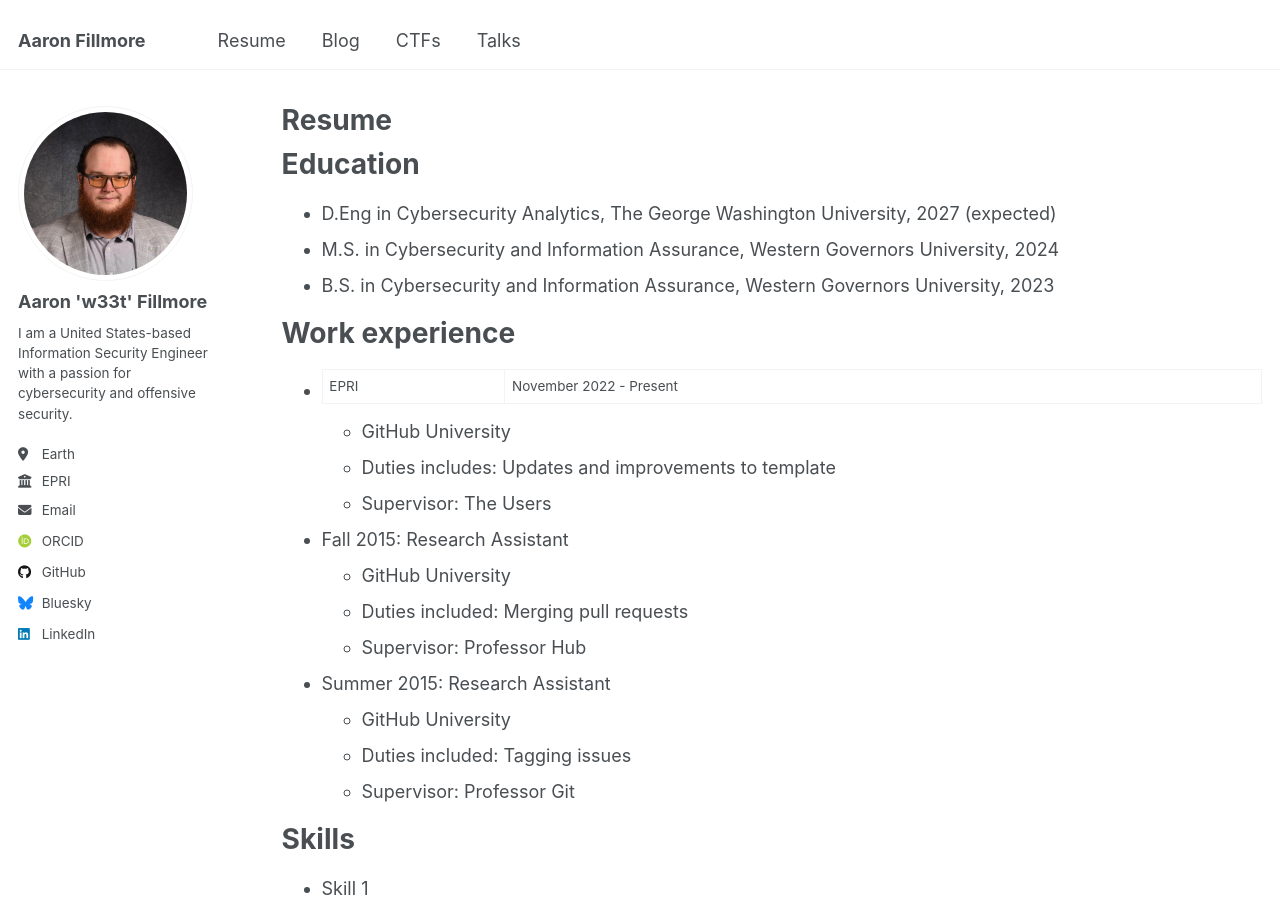
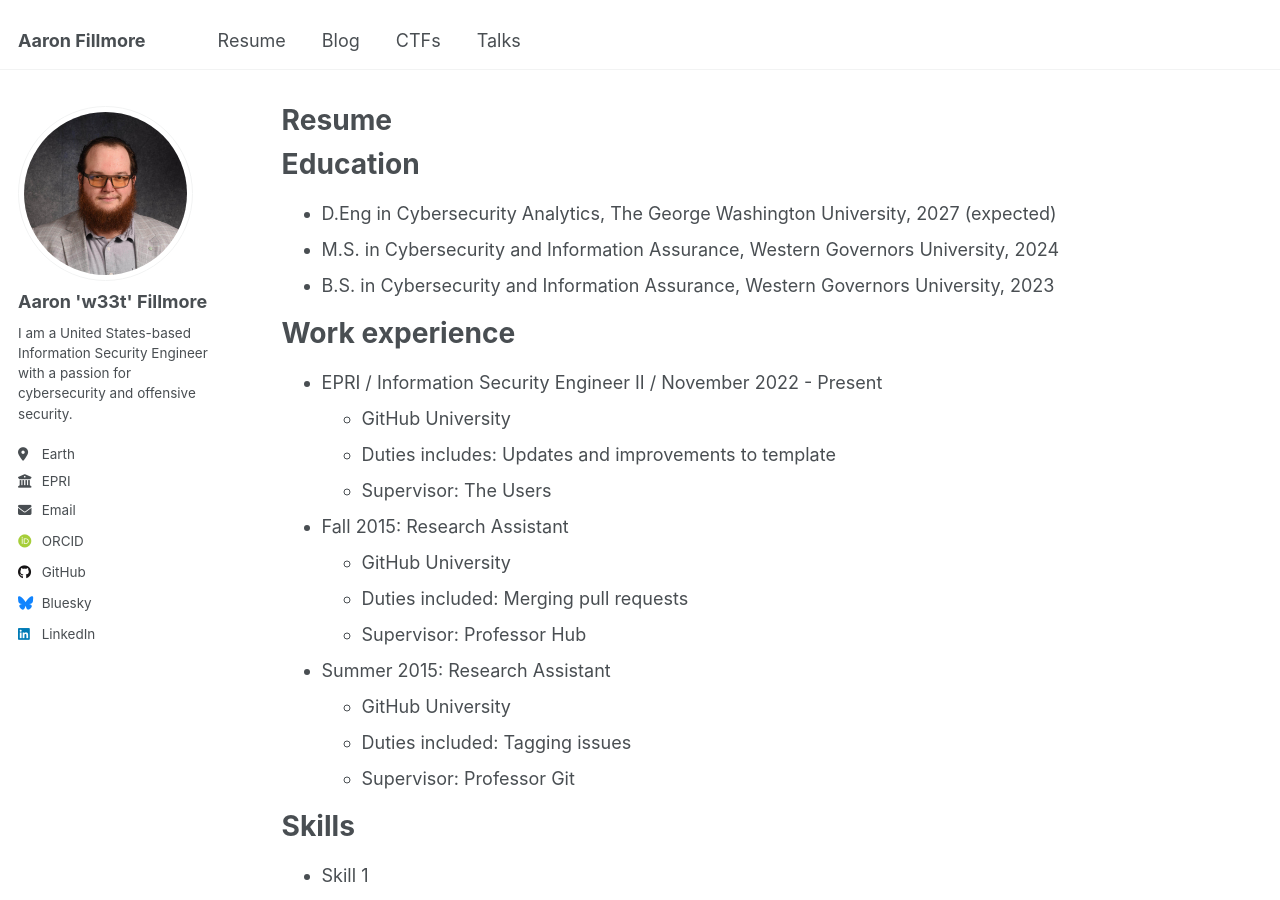
Before and after one commit to w33ts/w33ts.github.io, a Jekyll site: the page built from _pages/cv.md, in a window 1280 px wide and 900 px high. Built offline with Jekyll 4.4.1, drawn with Linux system fonts in a browser that asks for light colours; some web fonts are replaced.

Commit message:
Update cv.md

```diff
--- a/_pages/cv.md
+++ b/_pages/cv.md
@@ -17,7 +17,7 @@ Education
 
 Work experience
 ======
-* EPRI | November 2022 - Present
+* EPRI / Information Security Engineer II / November 2022 - Present
   * GitHub University
   * Duties includes: Updates and improvements to template
   * Supervisor: The Users
```
